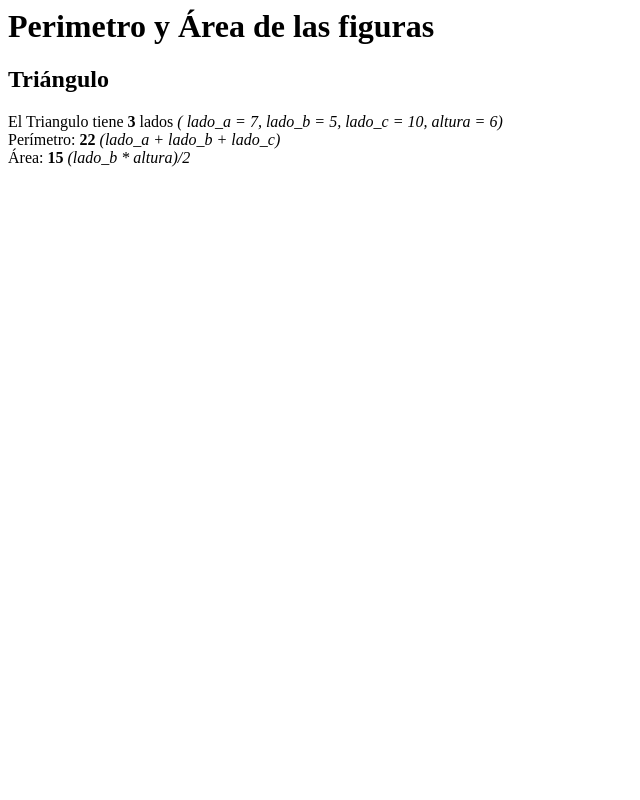
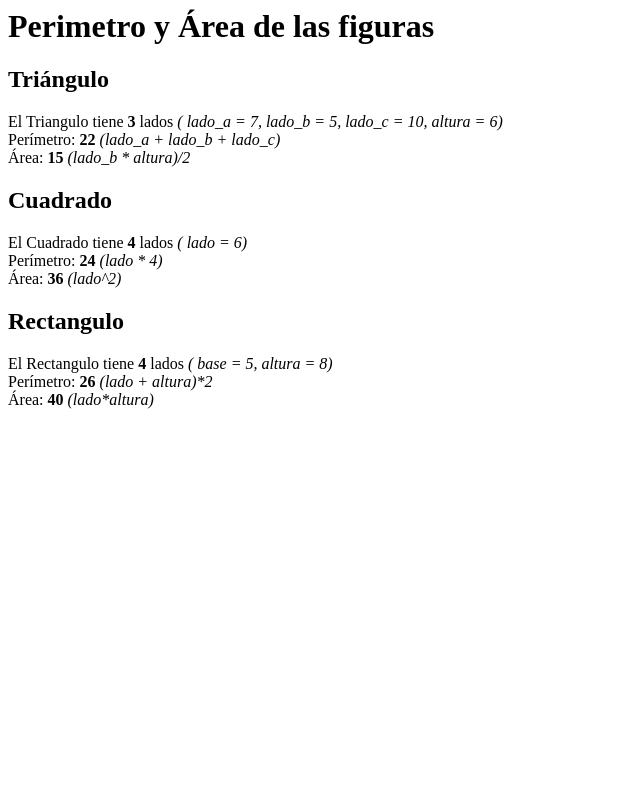
Before and after one commit to wathuro/PHP_POO, a PHP site: page /Figuras.php in a window 1280 px wide. Shown: the whole page, without its empty margins (0-640 px from the left). Run offline with PHP 8.4, Linux system fonts and the light colour scheme.

Commit message:
contenido actualizado

```diff
--- a/POLIGONOS/Cuadrado.php
+++ b/POLIGONOS/Cuadrado.php
@@ -0,0 +1,20 @@
+<?php
+class Cuadrado extends Poligono {
+    private $lado;
+
+    public function __construct($lado) {
+        $this->lados = 4; //Atributo desde la clase padre Poligono
+        $this->lado = $lado;
+    }
+    public function perimetro() {
+        return $this->lado * 4;
+    }
+    public function area() {
+        return pow($this->lado, 2); //Funcion para exponentes
+    }
+    public function detalle_figura() {
+        // La funcion get_called_class() imprime el nombre de la clase donde se encuetra.
+        return 'El '. get_called_class() . ' tiene <b>'. $this->lados .' </b>lados '
+                .'<em>( lado = '. $this->lado .')</em>';
+    }
+}
--- a/POLIGONOS/Figuras.php
+++ b/POLIGONOS/Figuras.php
@@ -12,3 +12,15 @@ $triangulo = new Triangulo(7, 5, 10, 6);
 echo $triangulo->detalle_figura();
 echo '<div>Perímetro: <b>'. $triangulo->perimetro() .' </b><em>(lado_a + lado_b + lado_c)</em></div>';
 echo '<div>Área: <b>'. $triangulo->area() .' </b><em>(lado_b * altura)/2</em></div>';
+
+echo '<h2>Cuadrado</h2>';
+$cuadrado = new Cuadrado(6);
+echo $cuadrado->detalle_figura();
+echo '<div>Perímetro: <b>'. $cuadrado->perimetro() .' </b><em>(lado * 4)</em></div>';
+echo '<div>Área: <b>'. $cuadrado->area() .' </b><em>(lado^2)</em></div>';
+
+echo '<h2>Rectangulo</h2>';
+$rectangulo = new Rectangulo(5, 8);
+echo $rectangulo->detalle_figura();
+echo '<div>Perímetro: <b>'. $rectangulo->perimetro() .' </b><em>(lado + altura)*2</em></div>';
+echo '<div>Área: <b>'. $rectangulo->area() .' </b><em>(lado*altura)</em></div>';
--- a/POLIGONOS/Rectangulo.php
+++ b/POLIGONOS/Rectangulo.php
@@ -0,0 +1,22 @@
+<?php
+class Rectangulo extends Poligono {
+    private $base;
+    private $altura;
+
+    public function __construct($base, $altura) {
+        $this->lados = 4; //Atributo desde la clase padre Poligono
+        $this->base = $base;
+        $this->altura = $altura;
+    }
+    public function perimetro() {
+        return ($this->base + $this->altura) * 2;
+    }
+    public function area() {
+        return $this->base * $this->altura;
+    }
+    public function detalle_figura() {
+        // La funcion get_called_class() imprime el nombre de la clase donde se encuetra.
+        return 'El '. get_called_class() . ' tiene <b>'. $this->lados .' </b>lados '
+                .'<em>( base = '. $this->base .', altura = '. $this->altura .')</em>';
+    }
+}
```
